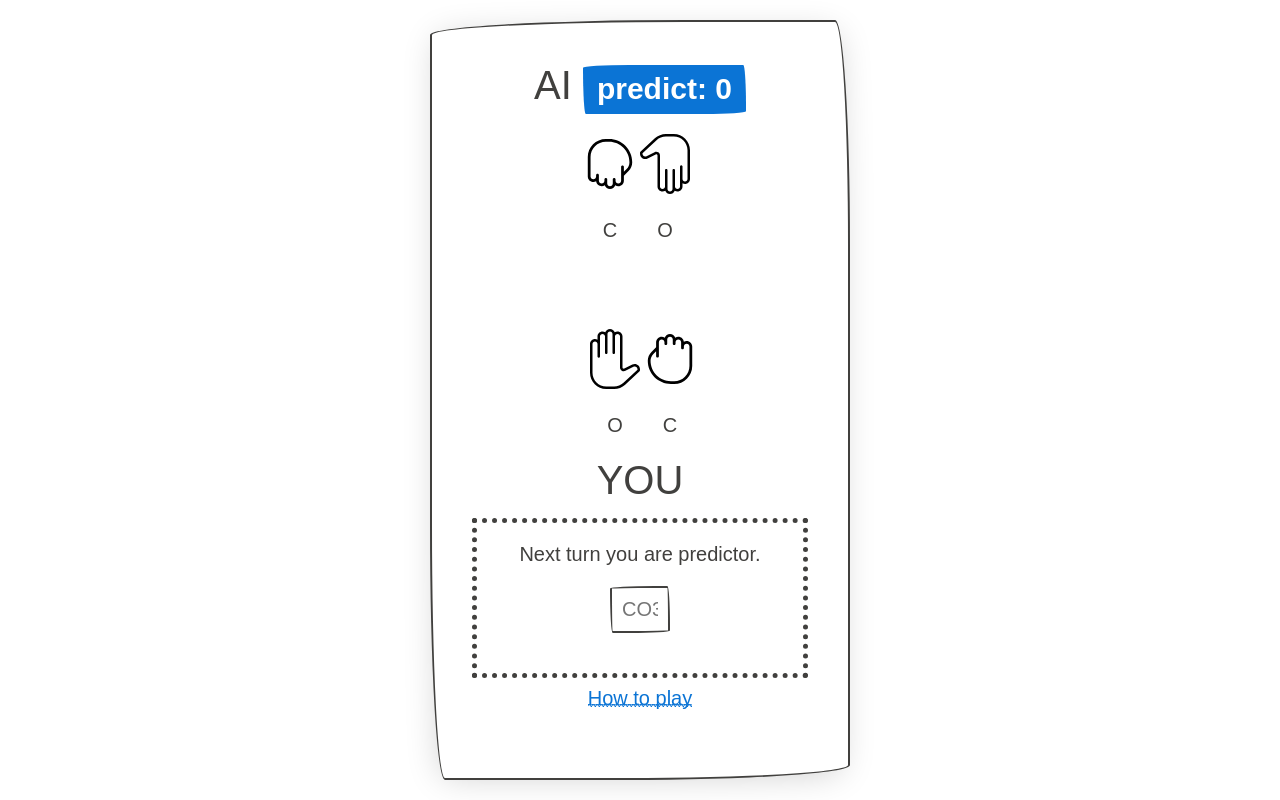
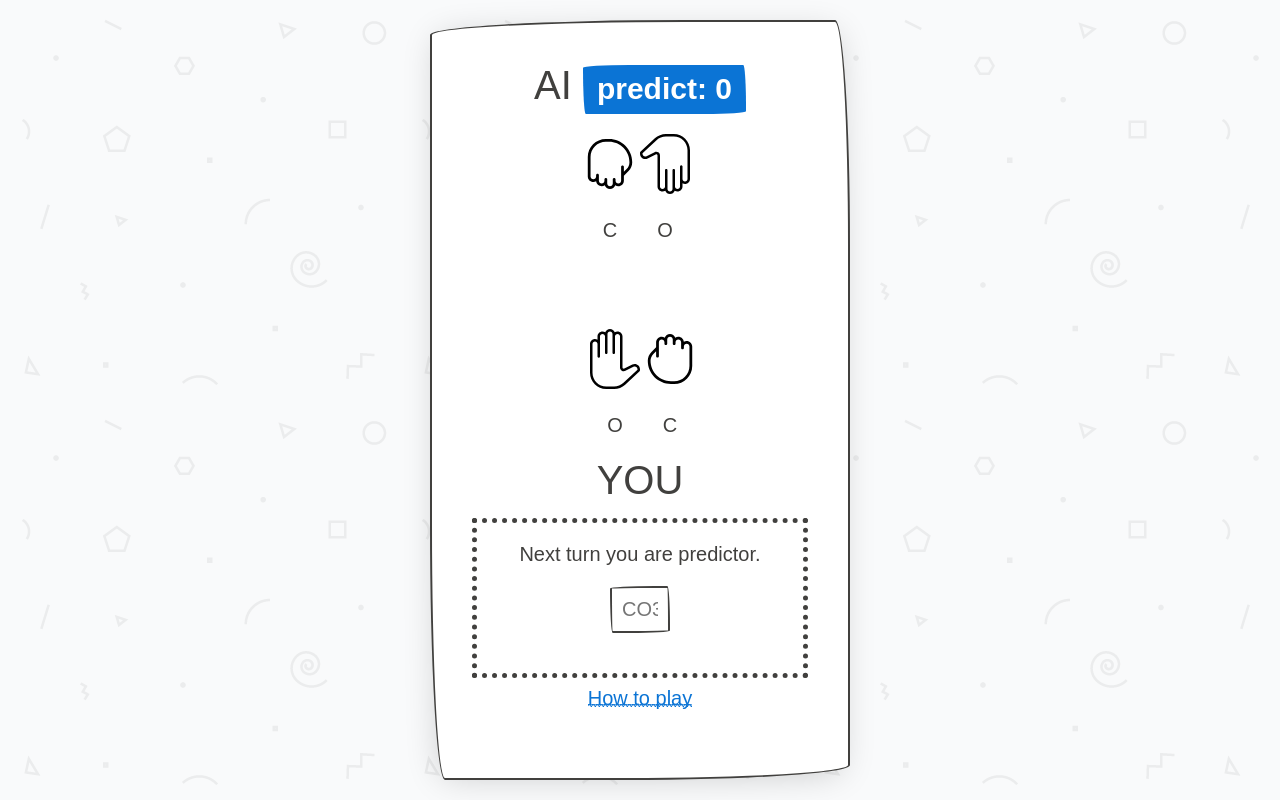
Before and after one commit to chaya-tan/tw-open-close-game, a Nuxt app: page / in a window 1280 px wide. Built offline with nearby package versions, Linux system fonts and the light colour scheme; a web font is replaced by a local one.

Commit message:
set background

```diff
--- a/layouts/default.vue
+++ b/layouts/default.vue
@@ -1,5 +1,11 @@
 <template>
-  <div>
+  <div class="layout">
     <nuxt />
   </div>
 </template>
+
+<style scoped>
+.layout {
+  background-image: url('~assets/images/background/geometry2.png');
+}
+</style>
```
Also changed, not shown: assets/images/background/geometry2.png (added).
